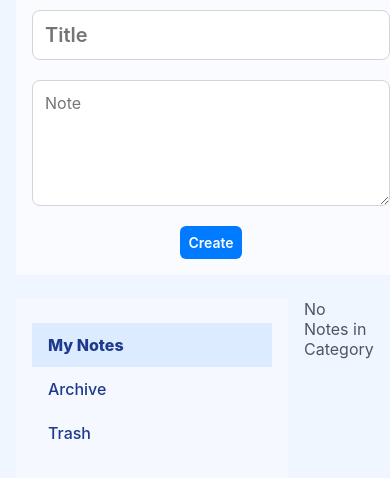
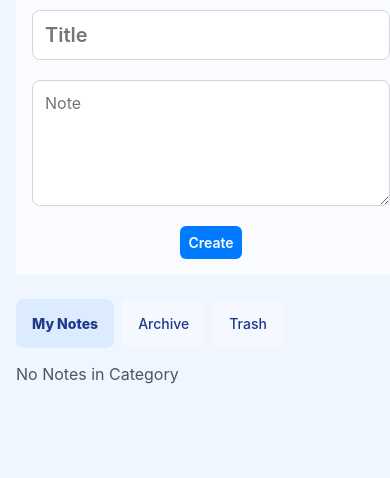
Before and after one commit to valentino-strebel/18_note_it, a plain HTML site: page index.html in a window 390 px wide. Shown: the part 88-566 px from the top of the page. Drawn offline with Linux system fonts and the light colour scheme; no server answers; a web font is replaced by a local one.

Commit message:
updated mobile

```diff
--- a/style.css
+++ b/style.css
@@ -51,4 +51,9 @@ button {
   body {
     padding: 0 16px;
   }
+
+  main {
+    flex-direction: column;
+    gap: 16px;
+  }
 }
--- a/style/notes/notes_display.css
+++ b/style/notes/notes_display.css
@@ -19,5 +19,11 @@
   display: flex;
   flex-wrap: wrap;
   gap: 24px;
-  padding: 0 16px;
+  padding-left: 16px;
 }
+
+@media (max-width: 800px) {
+  .notesDisplay {
+    padding: 0;
+  }
+}
--- a/style/sidebar.css
+++ b/style/sidebar.css
@@ -13,6 +13,7 @@
   color: #1e3a8a;
   background-color: #f5f9ff;
   border-style: none;
+  border-radius: 8px;
   padding: 12px 16px;
   text-align: start;
 }
@@ -29,3 +30,20 @@
   font-weight: 800 !important;
   background-color: #dcebff !important;
 }
+
+@media (max-width: 800px) {
+  .sidebar {
+    flex-direction: row;
+    width: fit-content;
+    padding: 0;
+    background-color: transparent;
+    gap: 8px;
+  }
+
+  .sidebar button {
+    background-color: #f5f9ff;
+    text-align: center;
+    font-size: 14px;
+    padding: 16px;
+  }
+}
--- a/templates/notes_archive.template.js
+++ b/templates/notes_archive.template.js
@@ -2,8 +2,8 @@ function notesArchive(myNotes) {
   let date = formatDate(myNotes.created);
   return `
     <div class="notesContainer" onclick="openDetails('${myNotes.id}')">
-      <h1 id="title-${myNotes.id}" class="noteHeadline">${myNotes.title}</h1>
-      <p id="content-${myNotes.id}" class="noteContent">${myNotes.content}</p>
+      <h1 id="title-${myNotes.id}" class="noteHeadline truncate">${myNotes.title}</h1>
+      <p id="content-${myNotes.id}" class="noteContent truncate">${myNotes.content}</p>
       <div class="noteBottom">
         <p id="creation-${myNotes.id}" class="creationDate">${date}</p>
         <div class="noteButtons" onclick="noBubble(event)">
--- a/templates/notes_trash.template.js
+++ b/templates/notes_trash.template.js
@@ -3,8 +3,8 @@ function notesTrash(myNotes) {
 
   return `
     <div class="notesContainer" onclick="openDetails('${myNotes.id}')">
-      <h1 id="title-${myNotes.id}" class="noteHeadline">${myNotes.title}</h1>
-      <p id="content-${myNotes.id}" class="noteContent">${myNotes.content}</p>
+      <h1 id="title-${myNotes.id}" class="noteHeadline truncate">${myNotes.title}</h1>
+      <p id="content-${myNotes.id}" class="noteContent truncate">${myNotes.content}</p>
       <div class="noteBottom">
         <p id="creation-${myNotes.id}" class="creationDate">${date}</p>
         <div class="noteButtons" onclick="noBubble(event)">
```
